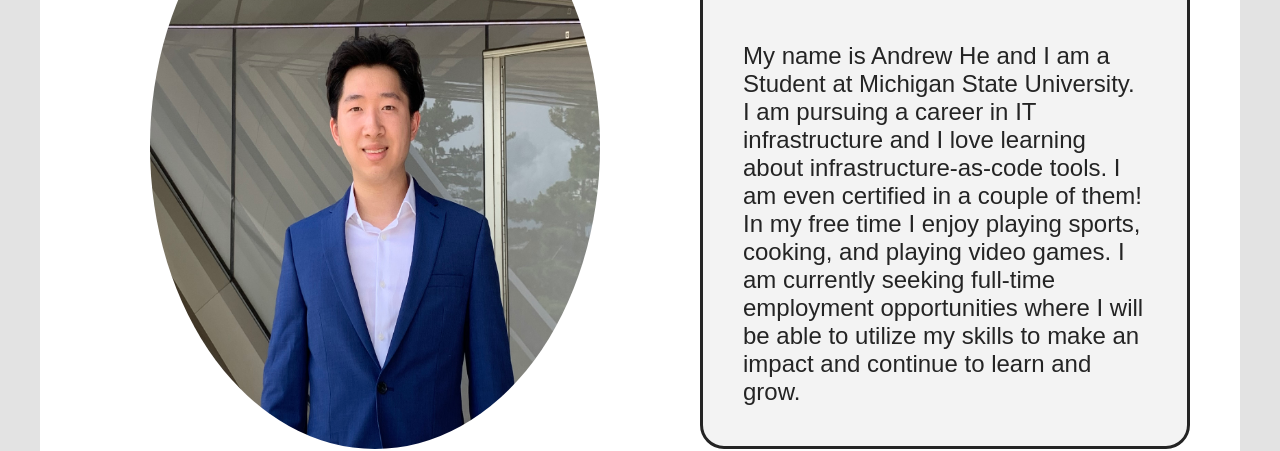
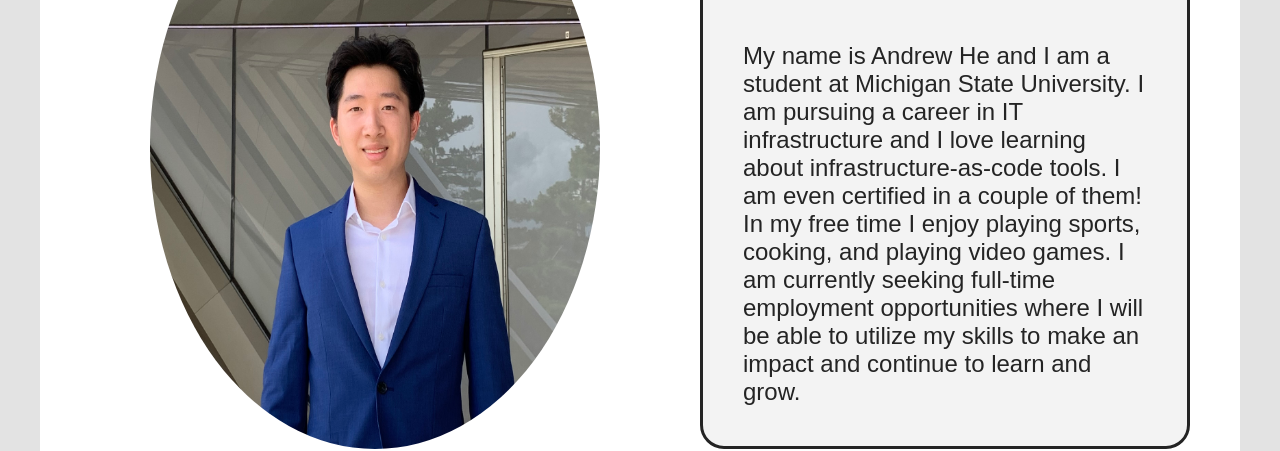
Before and after one commit to HE0201/personal_site, a plain HTML site: page index.html in a window 1280 px wide. Shown: the part 369-820 px from the top of the page. Drawn offline with Linux system fonts and the light colour scheme.

Commit message:
capital fix

```diff
--- a/index.html
+++ b/index.html
@@ -26,7 +26,7 @@
 
     <section>
         <img class="avatar" id="ahe-avatar" src="IMG_5698.jpg" alt="Andrew He">
-        <article class="intro"><h2 class="introlabel">Welcome!</h2>My name is Andrew He and I am a Student at Michigan State University. I am pursuing a career in IT infrastructure and
+        <article class="intro"><h2 class="introlabel">Welcome!</h2>My name is Andrew He and I am a student at Michigan State University. I am pursuing a career in IT infrastructure and
        I love learning about infrastructure-as-code tools. I am even certified in a couple of them! In my free time I enjoy playing sports, cooking, and playing video games. I am currently seeking full-time employment opportunities where I will be able to
        utilize my skills to make an impact and continue to learn and grow.
         </article>
```
